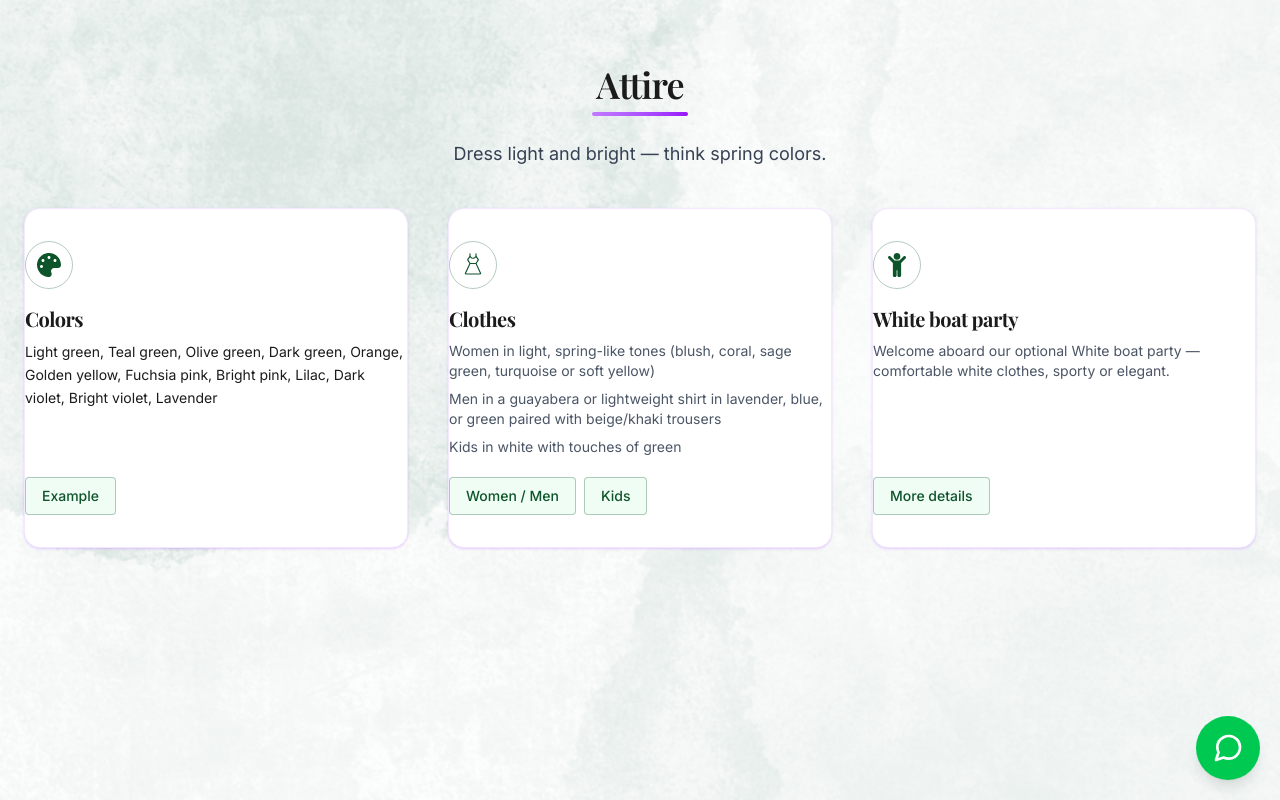
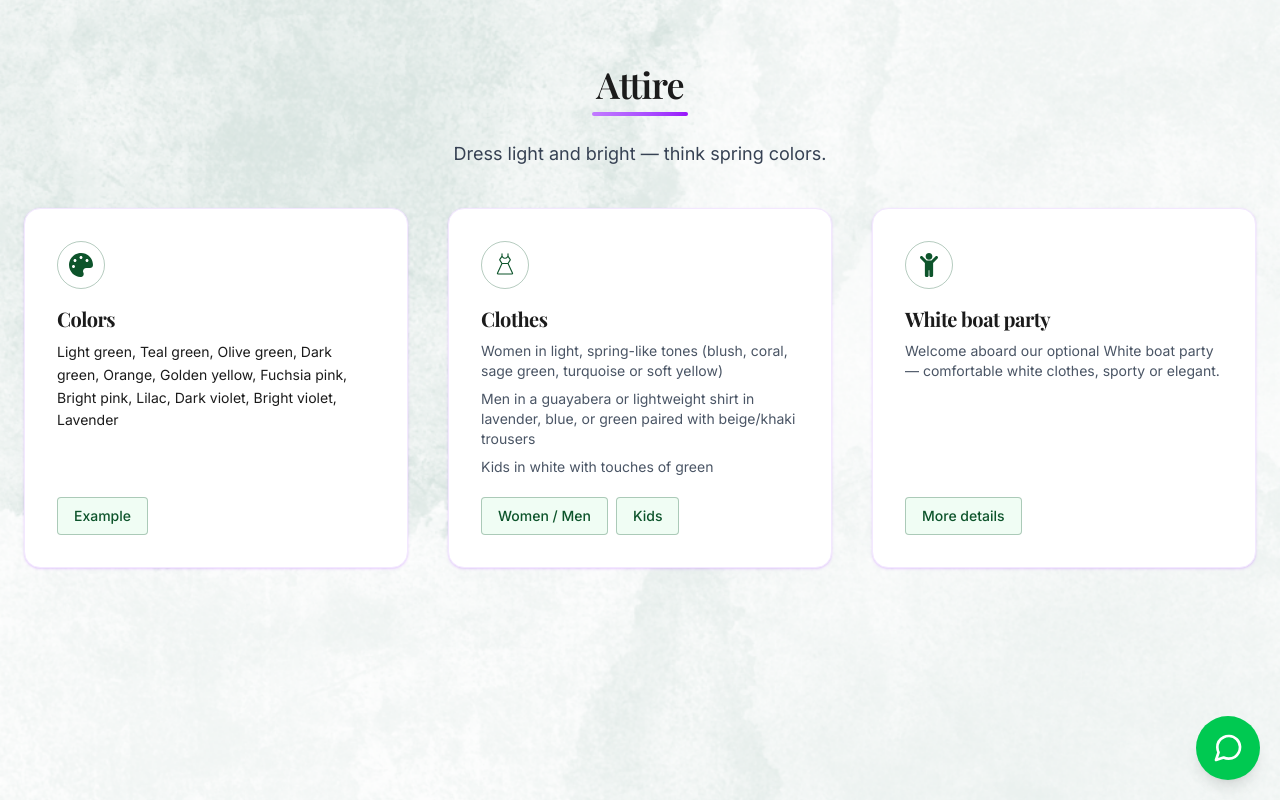
Before and after one commit to chriscloud27/maria-chris, a Next.js app: page /en/attire in a window 1280 px wide. Built offline with nearby package versions, Linux system fonts and the light colour scheme; a web font is replaced by a local one.

Commit message:
fix(padding): attire and details

```diff
--- a/src/components/Attire.tsx
+++ b/src/components/Attire.tsx
@@ -15,7 +15,7 @@ export default function Attire() {
 
       <div className="container mx-auto px-4 flex flex-col md:flex-row gap-6 justify-center">
         {/* Colors Card (Box 1) */}
-  <div className="flex-1 bg-white rounded-2xl shadow shadow-purple-500/20 hover:shadow-purple-500/40 transition-all duration-300 border border-purple-100 p-8 flex flex-col items-start w-full max-w-sm mx-auto px-4 sm:px-0">
+  <div className="flex-1 bg-white rounded-2xl shadow shadow-purple-500/20 hover:shadow-purple-500/40 transition-all duration-300 border border-purple-100 py-8 flex flex-col items-start w-full max-w-sm mx-auto px-4 sm:px-8">
           <div className="mb-4 flex items-center justify-center w-12 h-12 rounded-full border border-green-900/30">
             <FaPalette className="text-green-900 text-2xl" />
           </div>
@@ -34,7 +34,7 @@ export default function Attire() {
         </div>
 
         {/* Cloths Card (Box 2) */}
-  <div className="flex-1 bg-white rounded-2xl shadow shadow-purple-500/20 hover:shadow-purple-500/40 transition-all duration-300 border border-purple-100 p-8 flex flex-col items-start w-full max-w-sm mx-auto px-4 sm:px-0">
+  <div className="flex-1 bg-white rounded-2xl shadow shadow-purple-500/20 hover:shadow-purple-500/40 transition-all duration-300 border border-purple-100 py-8 flex flex-col items-start w-full max-w-sm mx-auto px-4 sm:px-8">
           <div className="mb-4 flex items-center justify-center w-12 h-12 rounded-full border border-green-900/30">
             <PiDressLight className="text-green-900 text-2xl" />
           </div>
@@ -109,7 +109,7 @@ export default function Attire() {
         </div>
 
         {/* White Boat Party Card (Box 3) */}
-  <div className="flex-1 bg-white rounded-2xl shadow shadow-purple-500/20 hover:shadow-purple-500/40 transition-all duration-300 border border-purple-100 p-8 flex flex-col items-start w-full max-w-sm mx-auto px-4 sm:px-0">
+  <div className="flex-1 bg-white rounded-2xl shadow shadow-purple-500/20 hover:shadow-purple-500/40 transition-all duration-300 border border-purple-100 py-8 flex flex-col items-start w-full max-w-sm mx-auto px-4 sm:px-8">
           <div className="mb-4 flex items-center justify-center w-12 h-12 rounded-full border border-green-900/30">
             <FaChild className="text-green-900 text-2xl" />
           </div>
--- a/src/components/Details.tsx
+++ b/src/components/Details.tsx
@@ -14,7 +14,7 @@ export function Details() {
       </div>
   <div className="container mx-auto px-4 flex flex-col md:flex-row gap-6 justify-center items-stretch">
         {/* Date Card */}
-  <div className="flex-1 bg-white rounded-2xl shadow shadow-purple-500/20 hover:shadow-purple-500/40 transition-all duration-300 border border-purple-100 p-8 flex flex-col justify-between items-start w-full max-w-sm mx-auto px-4 sm:px-0">
+  <div className="flex-1 bg-white rounded-2xl shadow shadow-purple-500/20 hover:shadow-purple-500/40 transition-all duration-300 border border-purple-100 py-8 flex flex-col justify-between items-start w-full max-w-sm mx-auto px-4 sm:px-8">
           <div className="mb-4 flex items-center justify-center w-12 h-12 rounded-full border border-green-900/30">
             <FaRegCalendarAlt className="text-green-900 text-2xl" />
           </div>
@@ -35,7 +35,7 @@ export function Details() {
           </div>
         </div>
         {/* Venue Card */}
-  <div className="flex-1 bg-white rounded-2xl shadow shadow-purple-500/20 hover:shadow-purple-500/40 transition-all duration-300 border border-purple-100 p-8 flex flex-col justify-between items-start w-full max-w-sm mx-auto px-4 sm:px-0">
+  <div className="flex-1 bg-white rounded-2xl shadow shadow-purple-500/20 hover:shadow-purple-500/40 transition-all duration-300 border border-purple-100 py-8 flex flex-col justify-between items-start w-full max-w-sm mx-auto px-4 sm:px-8">
           <div className="mb-4 flex items-center justify-center w-12 h-12 rounded-full border border-green-900/30">
             <GoLocation className="text-green-900 text-2xl" />
           </div>
@@ -51,7 +51,7 @@ export function Details() {
           </div>
         </div>
         {/* Attire Card */}
-  <div className="flex-1 bg-white rounded-2xl shadow shadow-purple-500/20 hover:shadow-purple-500/40 transition-all duration-300 border border-purple-100 p-8 flex flex-col justify-between items-start w-full max-w-sm mx-auto px-4 sm:px-0">
+  <div className="flex-1 bg-white rounded-2xl shadow shadow-purple-500/20 hover:shadow-purple-500/40 transition-all duration-300 border border-purple-100 py-8 flex flex-col justify-between items-start w-full max-w-sm mx-auto px-4 sm:px-8">
           <div className="mb-4 flex items-center justify-center w-12 h-12 rounded-full border border-green-900/30">
             <PiDressLight className="text-green-900 text-2xl" />
           </div>
```
